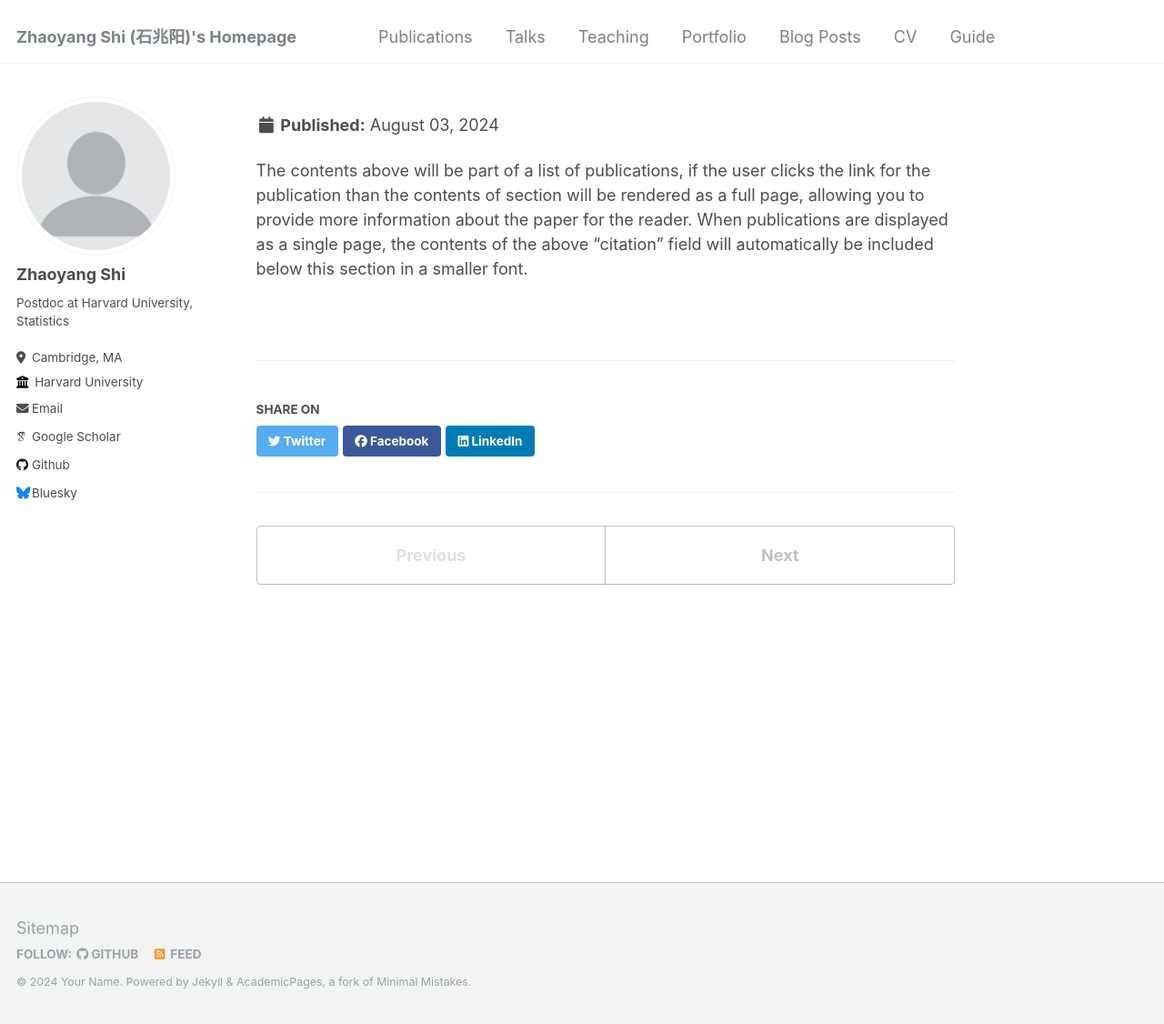
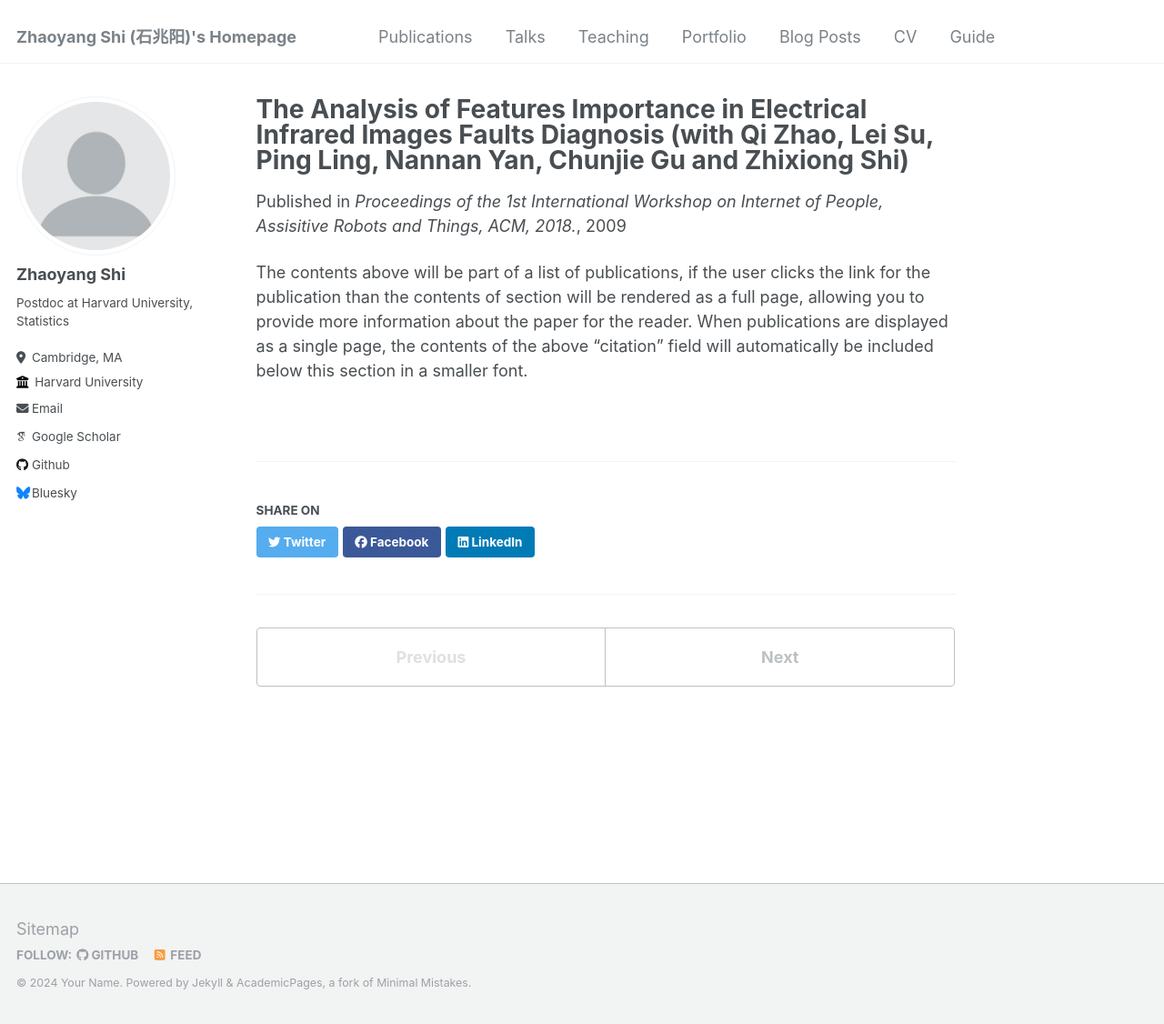
Before and after one commit to 10Mzys/website, a Jekyll site: the page built from _publications/2009-10-01-paper-title-number-1.md, in a window 1280 px wide and 1126 px high. Shown: the whole window at 91% size. Built offline with Jekyll 4.4.1, drawn with Linux system fonts in a browser that asks for light colours; some web fonts are replaced.

Commit message:
Update 2009-10-01-paper-title-number-1.md

```diff
--- a/_publications/2009-10-01-paper-title-number-1.md
+++ b/_publications/2009-10-01-paper-title-number-1.md
@@ -1,5 +1,5 @@
 ---
-title: "The Analysis of Features Importance in Electrical Infrared Images Faults Diagnosis" (with Qi Zhao, Lei Su, Ping Ling, Nannan Yan, Chunjie Gu and Zhixiong Shi)
+title: "The Analysis of Features Importance in Electrical Infrared Images Faults Diagnosis (with Qi Zhao, Lei Su, Ping Ling, Nannan Yan, Chunjie Gu and Zhixiong Shi)"
 collection: publications
 permalink: /publication/2009-10-01-paper-title-number-1
 venue: "Proceedings of the 1st International Workshop on Internet of People, Assisitive Robots and Things, ACM, 2018."
```
